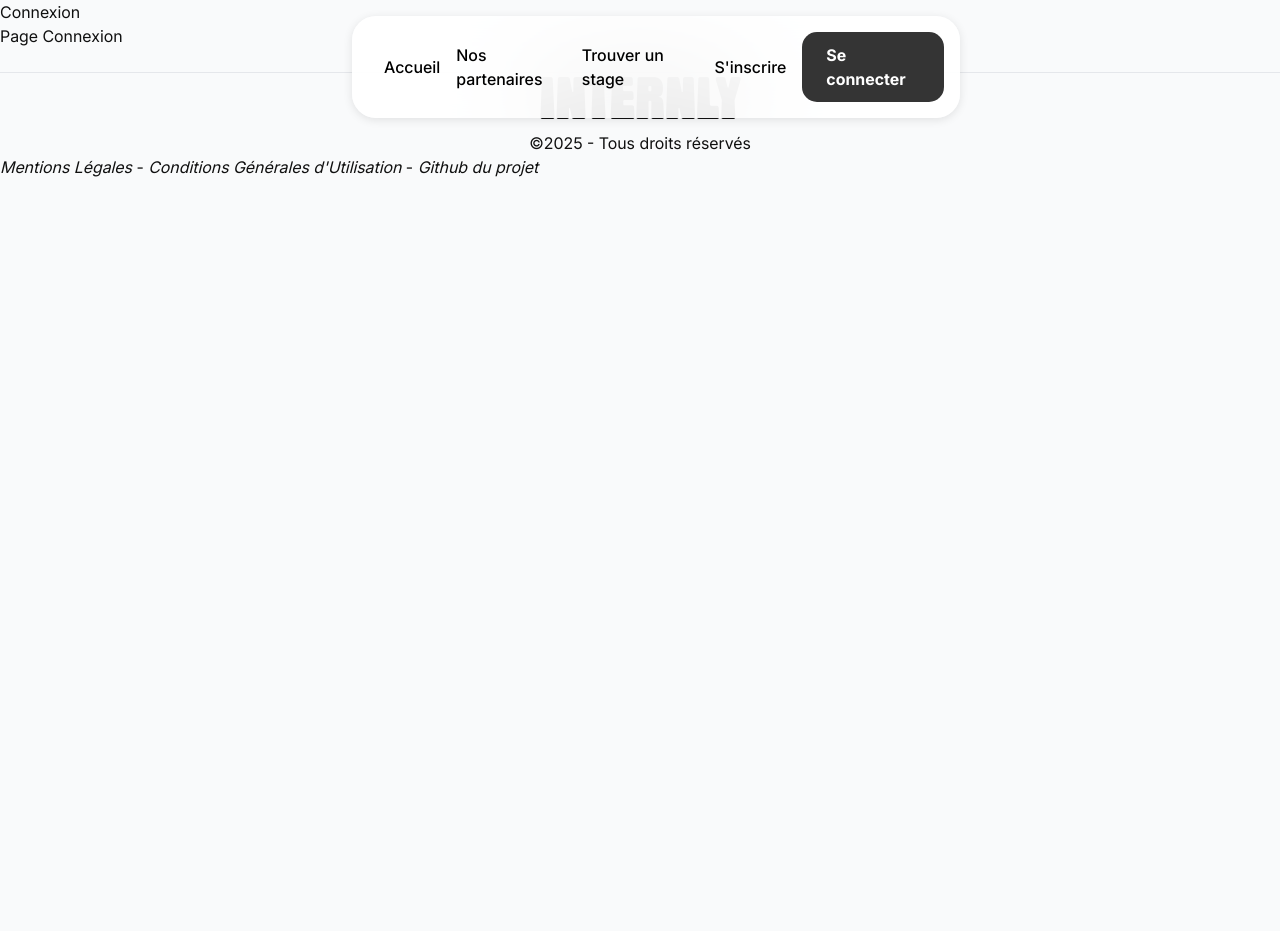
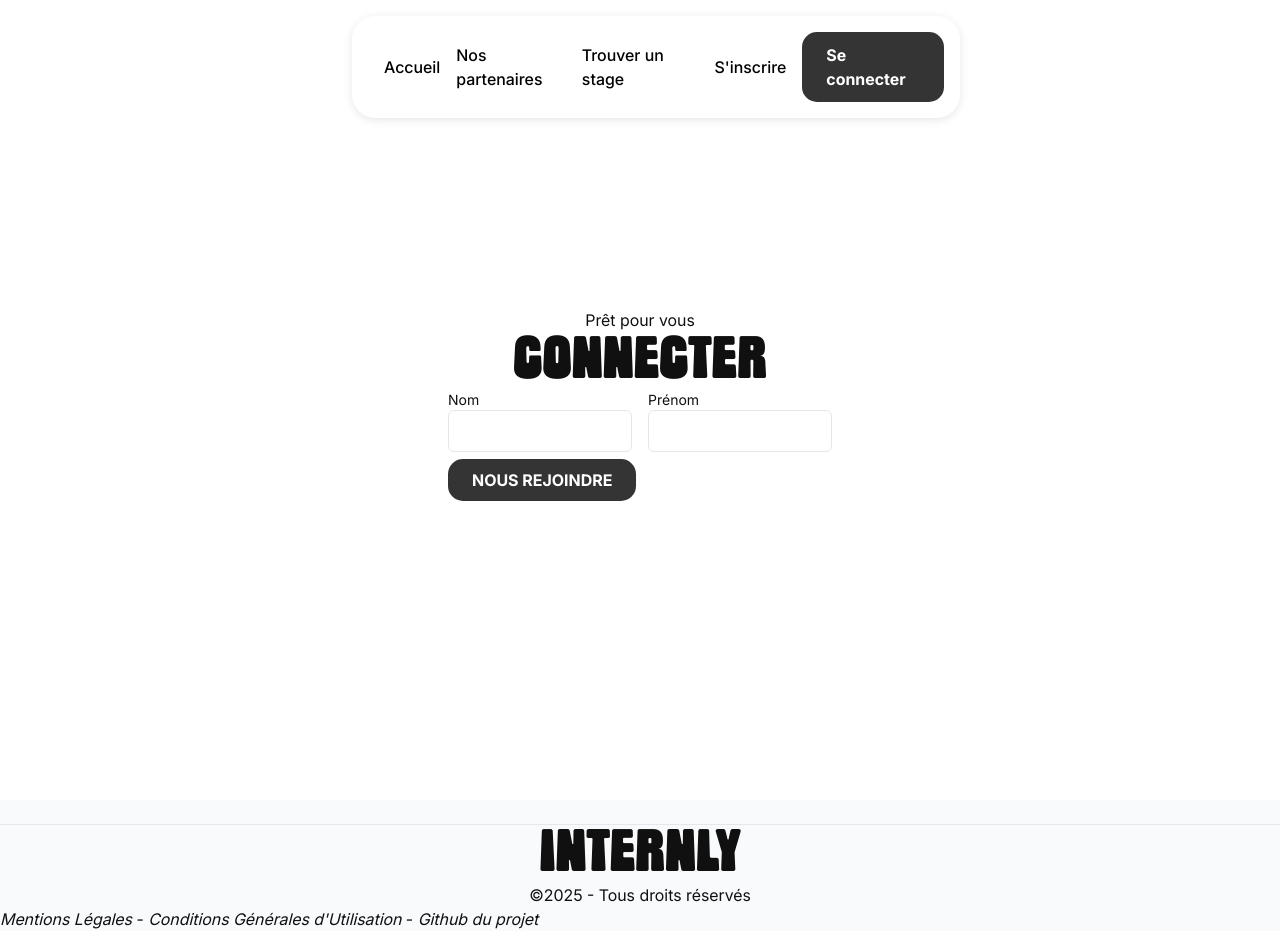
Before and after one commit to betasown/GR6-Internly_frontend, a Next.js app in the folder internly/: page /connexion in a window 1280 px wide. Before the commit the page ends 800 px from the top, so only its background shows below. Built offline with nearby package versions, Linux system fonts and the light colour scheme.

Commit message:
création de la page connexion + début de CSS

```diff
--- a/internly/src/app/connexion/page.js
+++ b/internly/src/app/connexion/page.js
@@ -1,8 +1,58 @@
-export default function Page() {
-    return (
-        <div>
-        <h1>Connexion</h1>
-        <p>Page Connexion</p>
+'use client';
+
+import { useState } from 'react';
+
+export default function LoginPage() {
+  const [formData, setFormData] = useState({
+    nom: '',
+    prenom: ''
+  });
+
+  const handleChange = (e) => {
+    setFormData({ ...formData, [e.target.name]: e.target.value });
+  };
+
+  const handleSubmit = (e) => {
+    e.preventDefault();
+    console.log('Données soumises:', formData);
+  };
+
+  return (
+    <div className="flex flex-col items-center justify-center min-h-screen bg-white">
+      <p className="Paragraphe">Prêt pour vous</p>
+      <h1 className="Titre">CONNECTER</h1>
+      <form onSubmit={handleSubmit} className="w-full max-w-sm">
+        <div className="flex space-x-4 mb-4">
+          <div className="flex-1">
+            <label className="block text-sm" htmlFor="nom">Nom</label>
+            <input
+              type="text"
+              id="nom"
+              name="nom"
+              value={formData.nom}
+              onChange={handleChange}
+              className="w-full p-2 border rounded-md"
+              required
+            />
+          </div>
+          <div className="flex-1">
+            <label className="block text-sm" htmlFor="prenom">Prénom</label>
+            <input
+              type="text"
+              id="prenom"
+              name="prenom"
+              value={formData.prenom}
+              onChange={handleChange}
+              className="w-full p-2 border rounded-md"
+              required
+            />
+          </div>
         </div>
-    );
-    }
+        <a href="/"
+          className="JoinButton">
+          NOUS REJOINDRE
+        </a>
+      </form>
+    </div>
+  );
+}
--- a/internly/src/app/globals.css
+++ b/internly/src/app/globals.css
@@ -382,3 +382,21 @@ a.connect-btn:hover {
   width: 200px; /* Ajuste la taille de l’image */
   height: auto;
 }
+
+/*_____________________________________________________________________________________________*/
+/*                                       Login Page                                            */
+/*_____________________________________________________________________________________________*/
+
+
+.JoinButton{
+  background: var(--foregroundVar);
+  padding: 0.7rem 1.5rem;
+  border-radius: 15px;
+  font-weight: bolder;
+  color: white;
+}
+
+a.JoinButton:hover {
+  background: var(--accentColor);
+  color: var(--foreground);
+}
```
